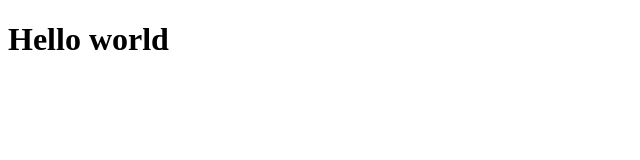
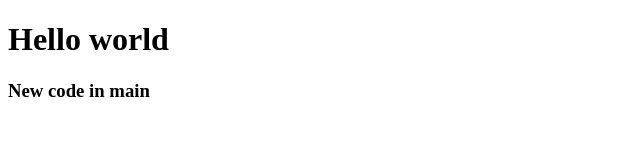
Before and after one commit to yuma-teb/my_project, a plain HTML site: page index.html in a window 1280 px wide. Shown: the whole page, without its empty margins (0-640 px from the left). Drawn offline with Linux system fonts and the light colour scheme.

Commit message:
Update index.html

```diff
--- a/index.html
+++ b/index.html
@@ -7,5 +7,8 @@
 </head>
 <body>
     <h1>Hello world</h1>
+
+
+    <h3>New code in main</h3>
 </body>
 </html>
```
